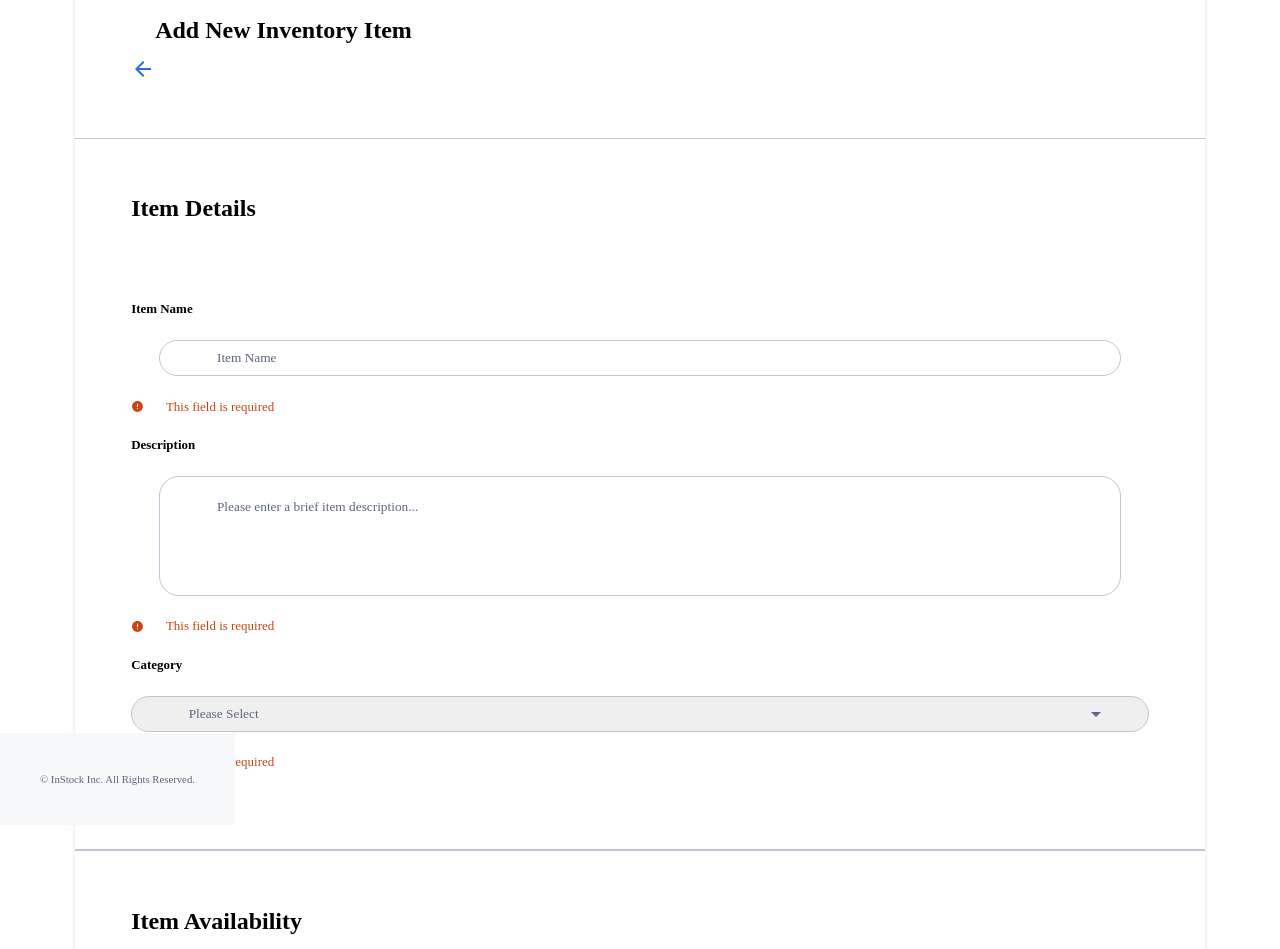
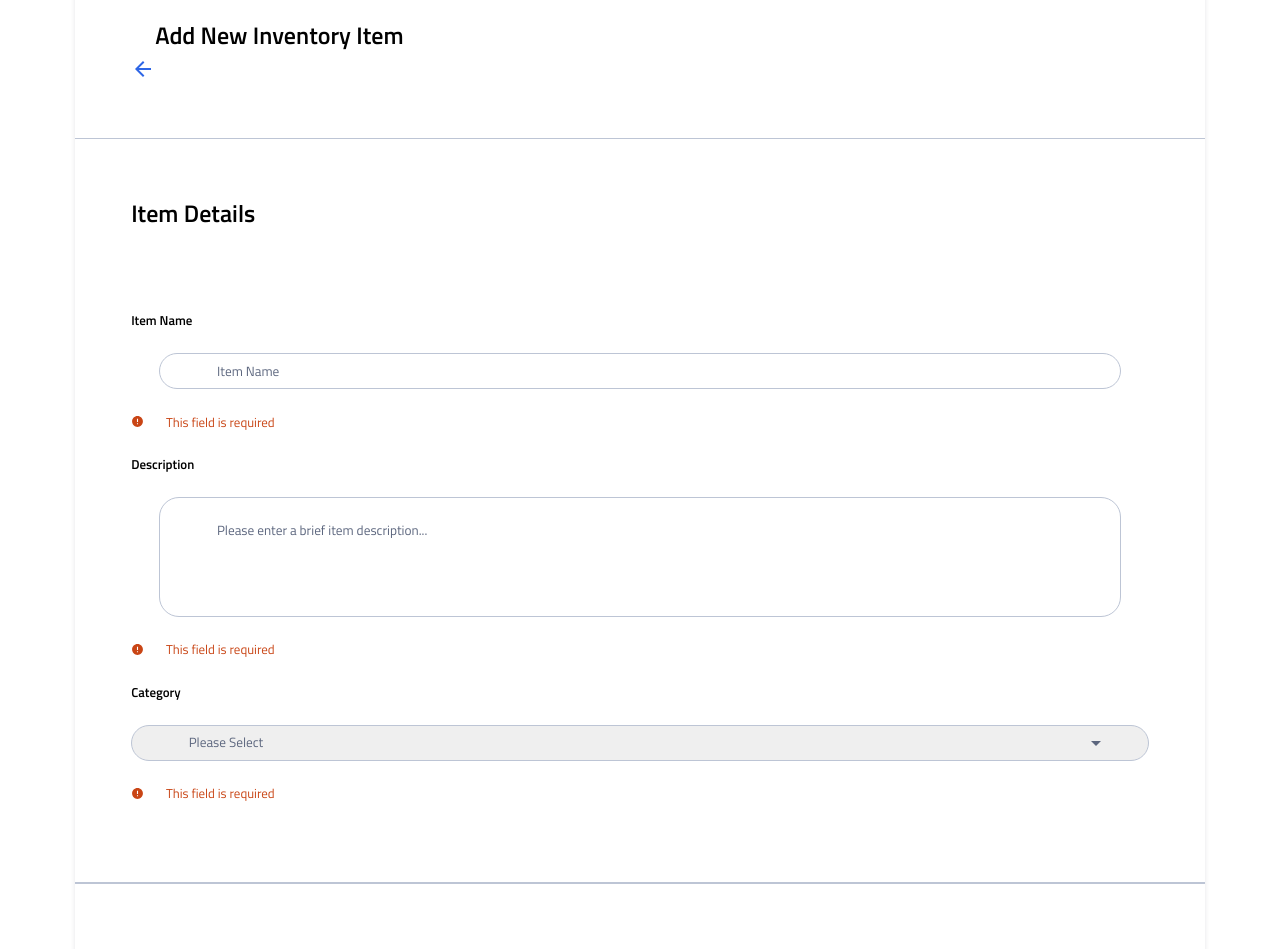
Before and after one commit to jaspreetS1ngh/deploying3tier, a React (Create React App) app in the folder Instock-fe/: page /inventory/add in a window 1280 px wide. Shown: the part 180-1129 px from the top of the page. Built offline with nearby package versions, Linux system fonts and the light colour scheme.

Commit message:
fix footer, AddInventory components styles issues, fix fonts import to global

```diff
--- a/Instock-fe/src/components/AddInventory/AddInventory.css
+++ b/Instock-fe/src/components/AddInventory/AddInventory.css
@@ -1,3 +1,15 @@
+@font-face {
+  font-family: "TitilliumWeb";
+  src: url("../../assets/fonts/TitilliumWeb-Regular.ttf") format("truetype");
+  font-weight: 400;
+  font-style: normal;
+}
+@font-face {
+  font-family: "TitilliumWeb";
+  src: url("../../assets/fonts/TitilliumWeb-SemiBold.ttf") format("truetype");
+  font-weight: 600;
+  font-style: bold;
+}
 *,
 *::after,
 *::before {
@@ -26,7 +38,7 @@
   width: -moz-available;
   width: stretch;
   top: 140px;
-  margin: 0 17px 100px 17px;
+  margin: 0 17px 300px 17px;
 }
 .addInventory__heading {
   display: flex;
@@ -63,6 +75,22 @@
 }
 @media only screen and (min-width: 768px) and (max-width: 1279px) {
   .item-form {
+    flex-direction: column;
+  }
+}
+@media only screen and (min-width: 1280px) {
+  .item-form {
+    flex-direction: column;
+  }
+}
+@media only screen and (min-width: 768px) and (max-width: 1279px) {
+  .item-form__container {
+    display: flex;
+    flex-direction: row;
+  }
+}
+@media only screen and (min-width: 1280px) {
+  .item-form__container {
     flex-direction: column;
   }
 }
--- a/Instock-fe/src/components/AddInventory/AddInventory.scss
+++ b/Instock-fe/src/components/AddInventory/AddInventory.scss
@@ -16,7 +16,7 @@
     top: 16%;
     width: stretch;
     top: 140px;
-    margin: 0 17px 100px 17px;
+    margin: 0 17px 300px 17px;
     @include medium{
 
     }
@@ -52,8 +52,18 @@
     @include medium{
         flex-direction:column;
     }
+    @include large{
+        flex-direction:column;
+    }
     &__container{
         @include medium{
+        display:flex;
+        flex-direction:row;
+    }
+    @include large{
+        flex-direction:column;
+    }
+    @include medium{
         display:flex;
         flex-direction:row;
     }
--- a/Instock-fe/src/components/Footer/Footer.css
+++ b/Instock-fe/src/components/Footer/Footer.css
@@ -1,3 +1,15 @@
+@font-face {
+  font-family: "TitilliumWeb";
+  src: url("../../assets/fonts/TitilliumWeb-Regular.ttf") format("truetype");
+  font-weight: 400;
+  font-style: normal;
+}
+@font-face {
+  font-family: "TitilliumWeb";
+  src: url("../../assets/fonts/TitilliumWeb-SemiBold.ttf") format("truetype");
+  font-weight: 600;
+  font-style: bold;
+}
 *,
 *::after,
 *::before {
@@ -22,15 +34,15 @@
   width: -moz-available;
   width: stretch;
   position: absolute;
-  bottom: -73.875rem;
+  bottom: -45.875rem;
 }
 @media only screen and (min-width: 768px) and (max-width: 1279px) {
   .footer__text {
-    bottom: -20.313rem;
+    bottom: -29.313rem;
   }
 }
 @media only screen and (min-width: 1280px) {
   .footer__text {
-    bottom: -12.813rem;
+    bottom: -75.813rem;
   }
 }/*# sourceMappingURL=Footer.css.map */
--- a/Instock-fe/src/components/Footer/Footer.scss
+++ b/Instock-fe/src/components/Footer/Footer.scss
@@ -13,11 +13,11 @@
     padding: 2.5rem;
     width: stretch;
     position: absolute;
-    bottom: -73.875rem;
+    bottom: -45.875rem;
     @include medium {
-        bottom: -20.313rem;
+        bottom: -29.313rem;
     }
     @include large {
-        bottom: -12.813rem;
+        bottom: -75.813rem;
     }
 }
--- a/Instock-fe/src/styles/partials/_global.scss
+++ b/Instock-fe/src/styles/partials/_global.scss
@@ -1,3 +1,5 @@
+@use 'fonts';
+
 *,
 *::after,
 *::before {
```
Also changed, not shown: 2 other files (tests, documents, lock files or other folders).
